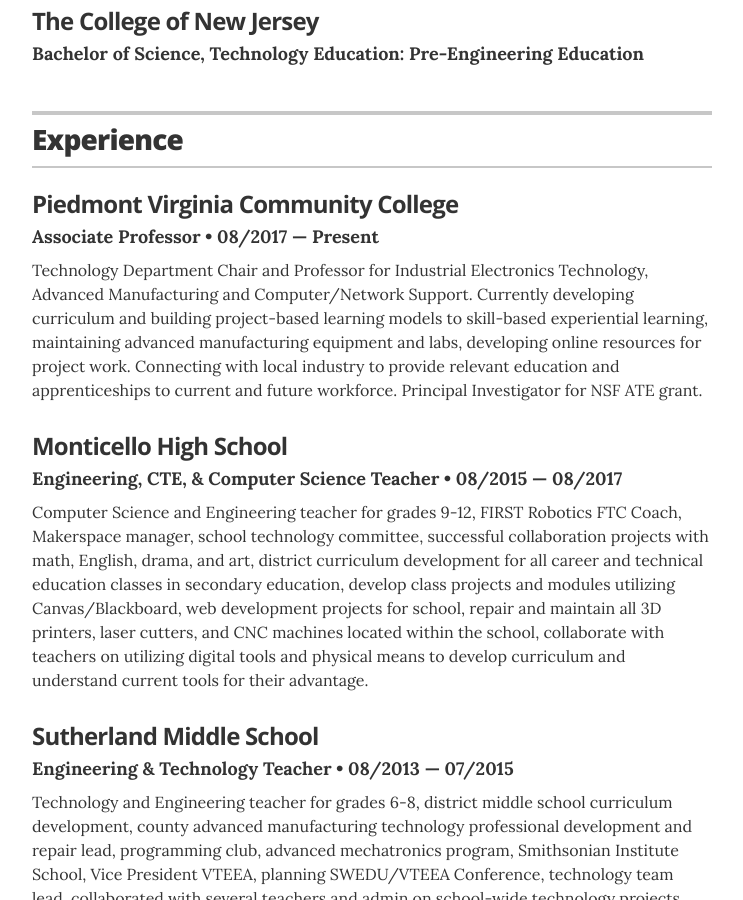
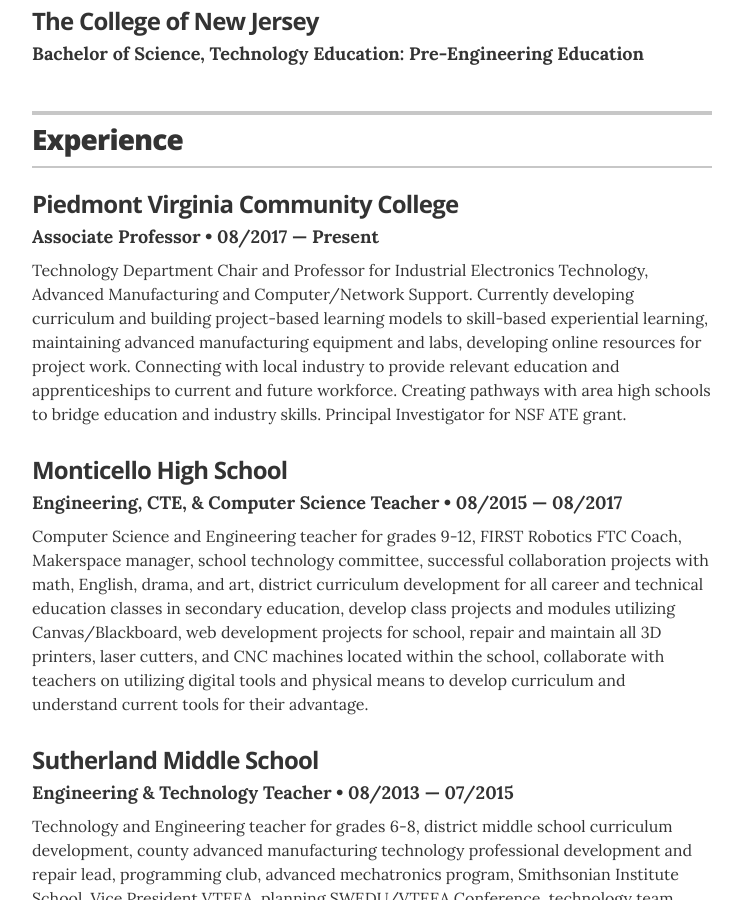
Before and after one commit to eabredder/eabredder.github.io, a Jekyll site: the page built from index.html, in a window 1280 px wide and 900 px high, scrolled down 614 px. Shown: the whole window, without its empty margins (268-1011 px from the left). Built offline with Jekyll 4.4.1, drawn with Linux system fonts in a browser that asks for light colours.

Commit message:
Update resume.html

```diff
--- a/_layouts/resume.html
+++ b/_layouts/resume.html
@@ -95,7 +95,7 @@
         <div class="resume-item" itemscope itemprop="worksFor" itemtype="http://schema.org/Organization">
           <h3 class="resume-item-title" itemprop="name">Piedmont Virginia Community College</h3>
           <h4 class="resume-item-details" itemprop="description">Associate Professor &bull; 08/2017 &mdash; Present</h4>
-          <p class="resume-item-copy">Technology Department Chair and Professor for Industrial Electronics Technology, Advanced Manufacturing and Computer/Network Support. Currently developing curriculum and building project-based learning models to skill-based experiential learning, maintaining advanced manufacturing equipment and labs, developing online resources for project work. Connecting with local industry to provide relevant education and apprenticeships to current and future workforce. Principal Investigator for NSF ATE grant.</p>
+          <p class="resume-item-copy">Technology Department Chair and Professor for Industrial Electronics Technology, Advanced Manufacturing and Computer/Network Support. Currently developing curriculum and building project-based learning models to skill-based experiential learning, maintaining advanced manufacturing equipment and labs, developing online resources for project work. Connecting with local industry to provide relevant education and apprenticeships to current and future workforce. Creating pathways with area high schools to bridge education and industry skills. Principal Investigator for NSF ATE grant.</p>
 
           </div><!-- end of resume-item -->
 
```
